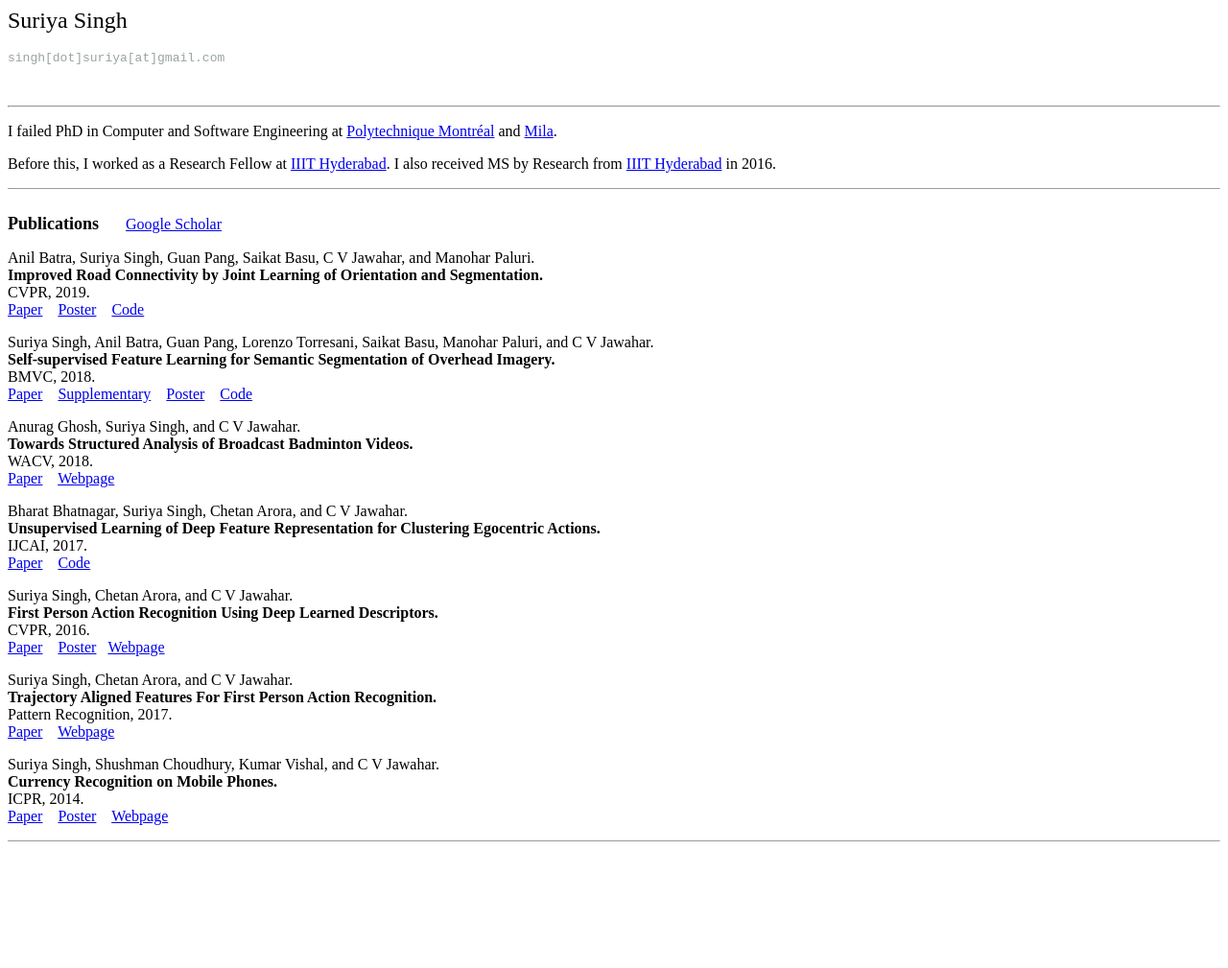
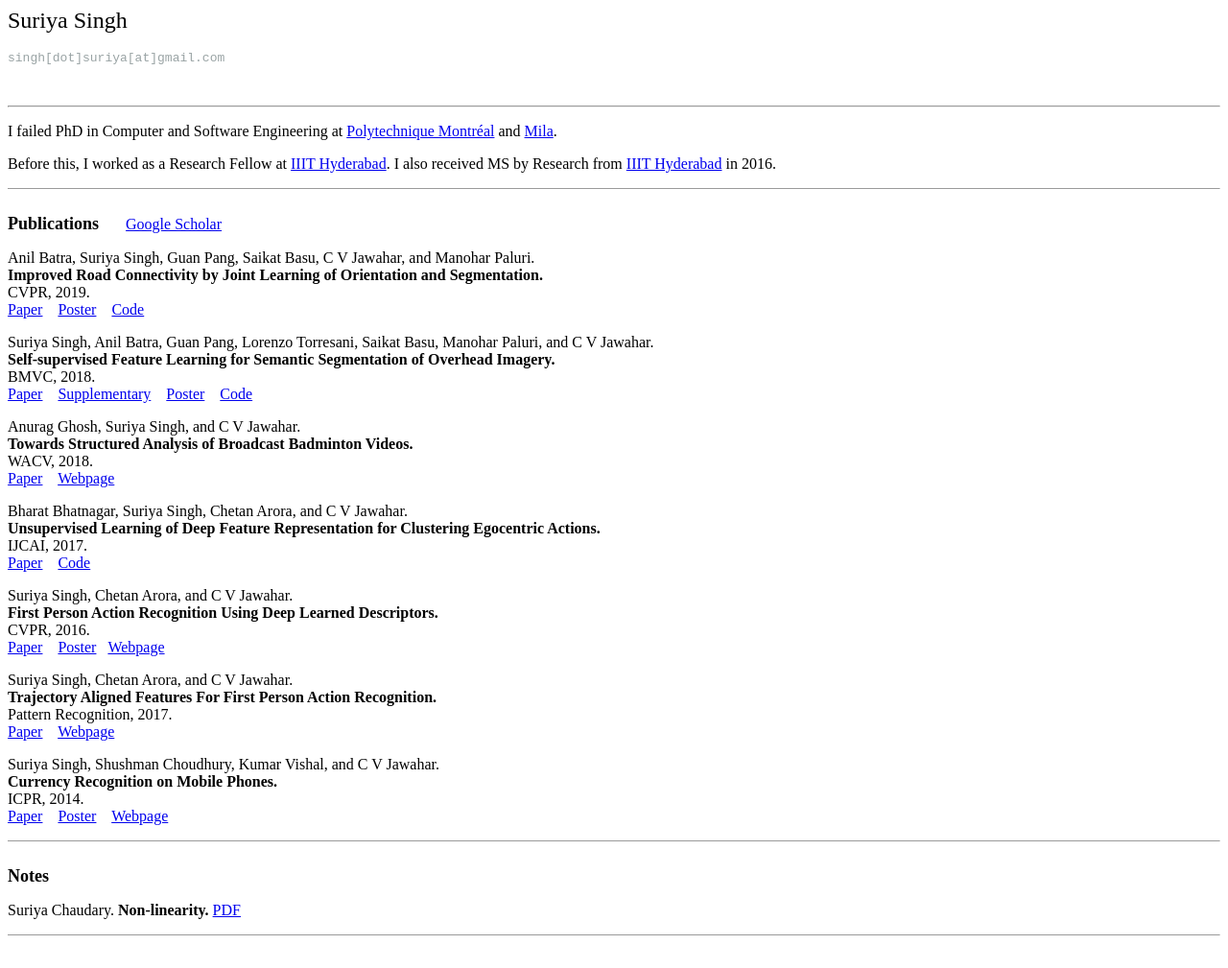
Before and after one commit to suriyasingh/suriyasingh.github.io, a plain HTML site: page index.html in a window 1280 px wide. Shown: the whole page at 96% size. Before the commit the page ends 929 px from the top, so only its background shows below. Drawn offline with Linux system fonts and the light colour scheme.

Commit message:
added non-linearity

```diff
--- a/index.html
+++ b/index.html
@@ -91,6 +91,14 @@ Suriya Singh, Shushman Choudhury, Kumar Vishal, and C V Jawahar.<br>
 </font></p>
 
 <hr size="1">
- <br/><br/>
+<br/>
+
+<font size=4><b>Notes</b></font>
+<br/>
+<p><font size="3">
+Suriya Chaudary. <b>Non-linearity.</b> <a href="https://suriyasingh.github.io/note/non-linearity.pdf">PDF</a>
+</font></p>
+<hr size="1">
+<br/>
 </body>
 </html>
```
Also changed, not shown: 1 other file.
